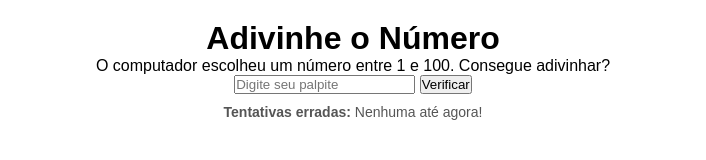
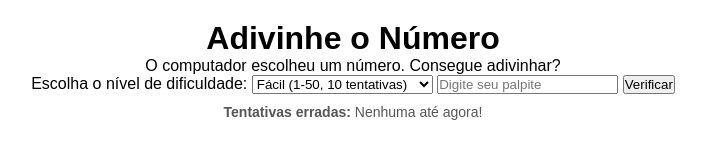
Before and after one commit to hedimauro260/adivinhe-o-numero, a plain HTML site: page index.html in a window 1280 px wide. Shown: the whole page, without its empty margins (287-993 px from the left). Drawn offline with Linux system fonts and the light colour scheme.

Commit message:
Update - Níveis de dificuldade
Adicionado níveis de dificuldade: fácil, médio e difícil.

```diff
--- a/index.html
+++ b/index.html
@@ -8,8 +8,13 @@
 </head>
 <body>
     <h1>Adivinhe o Número</h1>
-    <p>O computador escolheu um número entre 1 e 100. Consegue adivinhar?</p>
-
+    <p>O computador escolheu um número. Consegue adivinhar?</p>
+    <label for="difficulty">Escolha o nível de dificuldade:</label>
+    <select name="" id="difficulty">
+        <option value="easy">Fácil (1-50, 10 tentativas)</option>
+        <option value="medium">Médio (1-100, 7 tentativas)</option>
+        <option value="hard">Difícil (1-200, 5 tentativas)</option>
+    </select>
     <input type="number" id="guess" placeholder="Digite seu palpite" />
     <button id="check">Verificar</button>
     <button id="reset" class="hidden">Recomeçar</button>
--- a/script.js
+++ b/script.js
@@ -1,7 +1,8 @@
 // Variáveis globais
-let randomNumber = Math.floor(Math.random() * 100) + 1; // Número aleatório entre 1 e 100
-let attempts = 0; // Contador de tentativas
-const maxAttempts = 10; // Limite de tentativas
+let randomNumber; // Número aleatório entre 1 e 100
+let attempts; // Contador de tentativas
+let maxAttempts; // Limite de tentativas
+let maxNumber; // Número máximo permitido
 const wrongGuesses = []; // Lista de números errados
 
 // Elementos do DOM
@@ -11,13 +12,43 @@ const resetButton = document.getElementById('reset');
 const feedback = document.getElementById('feedback');
 const attemptsDisplay = document.getElementById('attempts');
 const wrongGuessesDisplay = document.getElementById('wrong-guesses');
+const difficultySelect = document.getElementById('difficulty');
+
+// Função para iniciar o jogo com base na dificuldade selecionada
+function initializeGame() {
+  const difficulty = difficultySelect.value;
+  switch (difficulty) {
+    case 'easy':
+      maxNumber = 50;
+      maxAttempts = 10;
+      break;
+    case 'medium':
+      maxNumber = 100;
+      maxAttempts = 7;
+      break;
+    case 'hard':
+      maxNumber = 200;
+      maxAttempts = 5;
+      break;
+  }
+  randomNumber = Math.floor(Math.random() * maxNumber) + 1;
+  attempts = 0;
+  wrongGuesses.length = 0;
+  feedback.textContent = '';
+  attemptsDisplay.textContent = '';
+  wrongGuessesDisplay.textContent = 'Nenhuma até agora!';
+  guessInput.value = '';
+  guessInput.disabled = false;
+  checkButton.disabled = false;
+  resetButton.classList.add('hidden');
+}
 
 // Função para verificar o palpite
 function checkGuess() {
   const guess = Number(guessInput.value);
 
   // Valida o input
-  if (!guess || guess < 1 || guess > 100) {
+  if (!guess || guess < 1 || guess > maxNumber) {
     feedback.textContent = 'Por favor, insira um número válido entre 1 e 100.';
     return;
   }
@@ -61,21 +92,13 @@ function endGame() {
 
 // Função para reiniciar o jogo
 function resetGame() {
-  randomNumber = Math.floor(Math.random() * 100) + 1;
-  attempts = 0;
-  wrongGuesses.length = 0; // Limpa a lista de tentativas erradas
-  feedback.textContent = '';
-  attemptsDisplay.textContent = '';
-  wrongGuessesDisplay.textContent = 'Nenhuma até agora!';
-  guessInput.value = '';
-  guessInput.disabled = false;
-  checkButton.disabled = false;
-  resetButton.classList.add('hidden'); // Esconde o botão de reinício
+  initializeGame();
 }
 
 // Event listeners
 checkButton.addEventListener('click', checkGuess);
 resetButton.addEventListener('click', resetGame);
+difficultySelect.addEventListener('change', initializeGame);
 
 // Adiciona evento para tecla Enter
 guessInput.addEventListener('keydown', function (event) {
@@ -83,3 +106,6 @@ guessInput.addEventListener('keydown', function (event) {
     checkGuess();
   }
 });
+
+// Inicializa o jogo ao carregar a página
+initializeGame();
```
Also changed, not shown: 1 other file.
